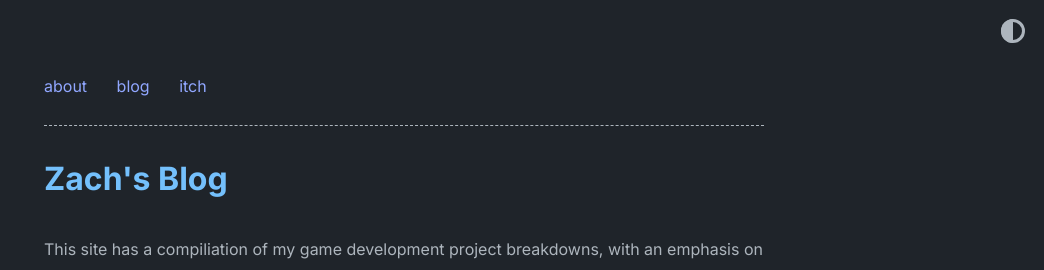
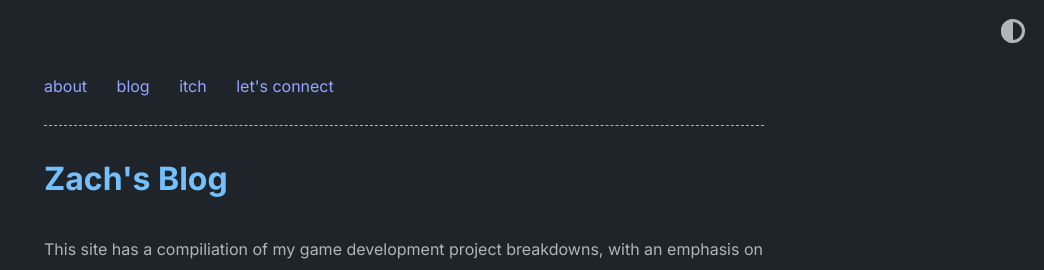
Before and after one commit to zbaileydev/zbaileydev.github.io, a Jekyll site: the page built from index.md, in a window 1280 px wide. Shown: the top 270 px of the page, without its empty margins (236-1280 px from the left). Built offline with Jekyll 4.4.1, drawn with Linux system fonts in a browser that asks for light colours; Markdown is read by kramdown in place of the engine named in the settings.

Commit message:
Update home.yml

```diff
--- a/_data/home.yml
+++ b/_data/home.yml
@@ -7,6 +7,9 @@ navbar_entries:
 
   - title: itch
     url: https://klightgrove.itch.io
+
+  - title: let's connect
+    url: https://www.linkedin.com/in/puzzlezach
 
 project_entries:
   - title: Evermining
```
